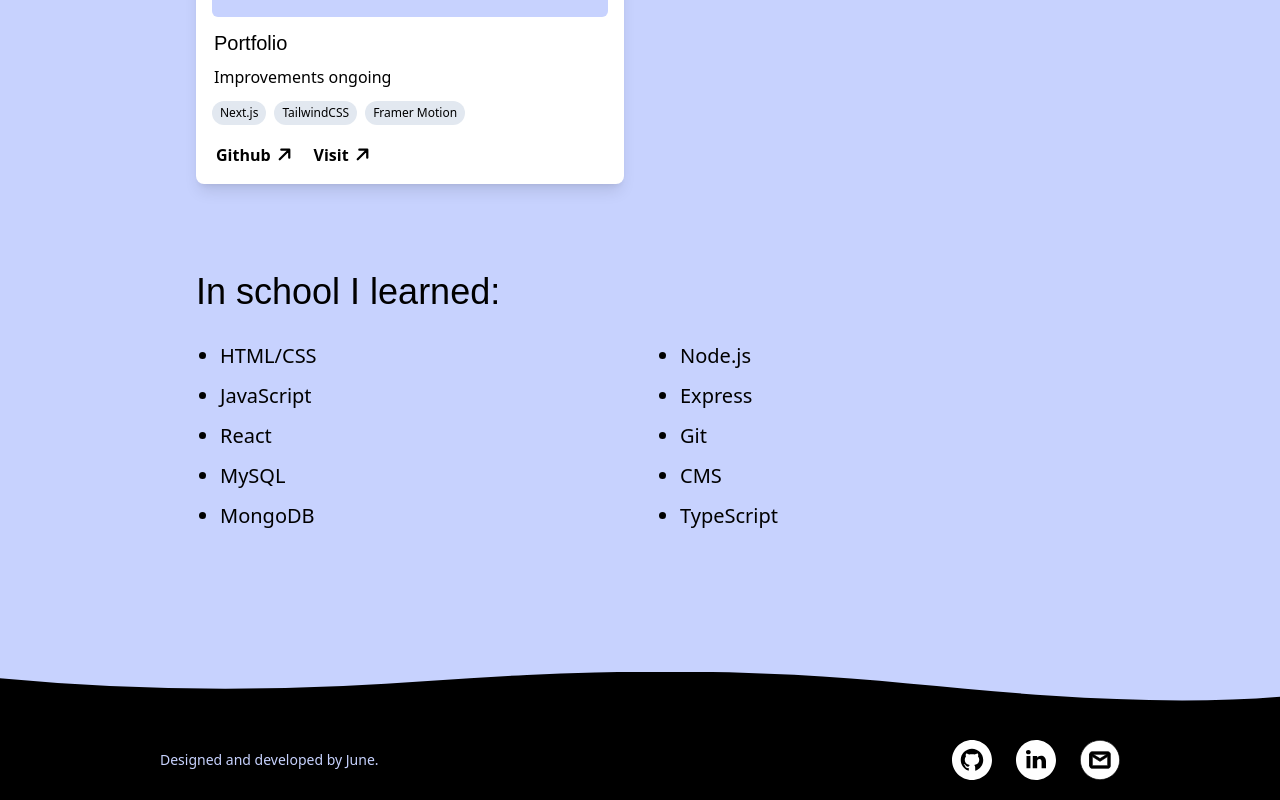
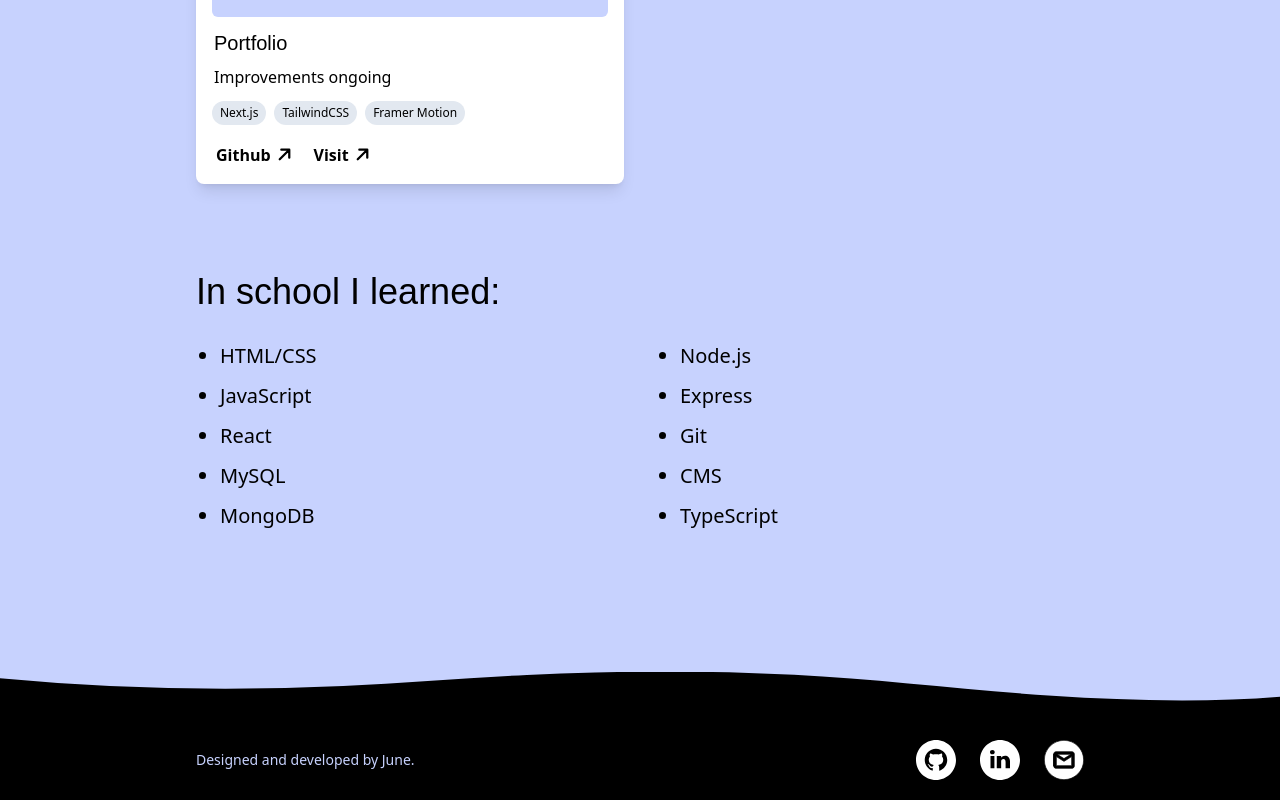
Before and after one commit to june7001/portfolio, a Next.js app: page / in a window 1280 px wide. Shown: the part 993-1793 px from the top of the page. Built offline with nearby package versions, Linux system fonts and the light colour scheme; a web font is replaced by a local one.

Commit message:
improve alignment

```diff
--- a/components/Footer.js
+++ b/components/Footer.js
@@ -15,8 +15,9 @@ export function Footer() {
           ></path>
         </svg>
       </div>
-      <div className="small:text-base flex w-full max-w-6xl flex-col items-center text-sm sm:mx-8 sm:flex-row-reverse sm:justify-between md:mx-12 xl:w-3/4">
-        <div className=" flex flex-row items-center space-x-6 py-5 ">
+      <div className="small:text-base flex w-full flex-col items-center text-sm sm:mx-8 md:mx-12 ">
+        <div className="flex w-full max-w-6xl flex-col items-center sm:flex-row-reverse sm:justify-between xl:w-3/4">
+          <div className=" flex flex-row items-center space-x-6 py-5">
             <Link
               href="https://github.com/june7001"
               rel="noopener noreferrer"
@@ -90,5 +91,6 @@ export function Footer() {
           </p>
         </div>
       </div>
+    </div>
   );
 }
```
Lines whose indentation alone changed are shown as unchanged.
